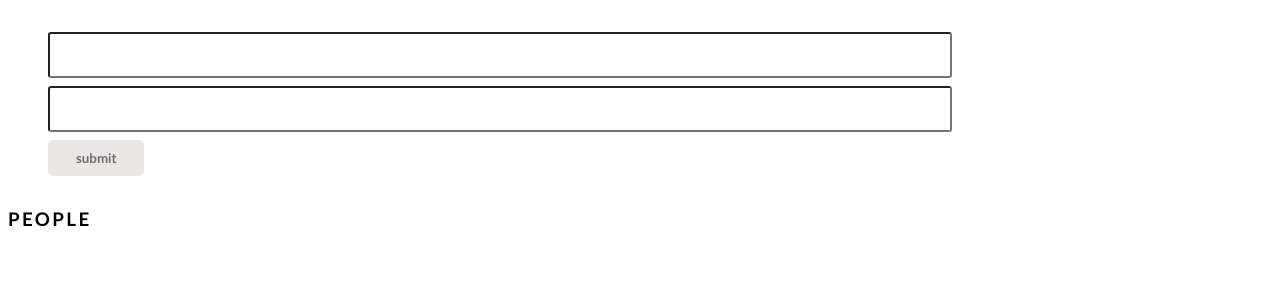
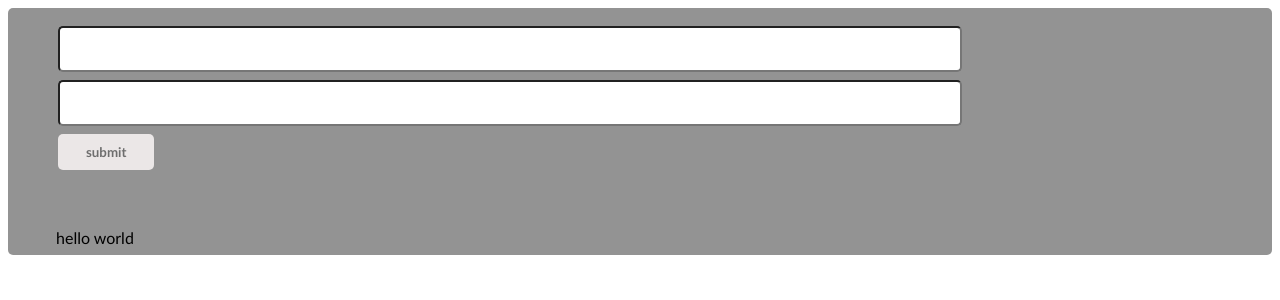
Before and after one commit to Milad64sh/second-tutorial, a React (Create React App) app: page / in a window 1280 px wide. Shown: the top 300 px of the page. Built offline with nearby package versions, Linux system fonts and the light colour scheme.

Commit message:
third commit

```diff
--- a/src/App.css
+++ b/src/App.css
@@ -2,9 +2,17 @@ body {
   font-family: 'Trebuchet MS', 'Lucida Sans Unicode', 'Lucida Grande',
     'Lucida Sans', Arial, sans-serif;
 }
+section {
+  background: #6e6e6ebe;
+  border-radius: 5px;
+}
 h1 {
   text-transform: uppercase;
   letter-spacing: 0.15rem;
+}
+p {
+  margin: 2.5rem;
+  padding: 0.5rem;
 }
 .btn {
   padding: 10px 28px;
@@ -26,12 +34,13 @@ h1 {
   cursor: pointer;
 }
 form {
-  margin: 2rem;
+  margin: 0.5rem 2rem;
+  padding: 10px;
 }
 input {
   width: 70vw;
   display: block;
   margin: 0.5rem;
-  border-radius: 3px;
+  border-radius: 5px;
   height: 40px;
 }
--- a/src/App.js
+++ b/src/App.js
@@ -2,55 +2,23 @@ import React, { Component } from 'react';
 import './App.css';
 
 class Form extends Component {
-  state = {
-    firstName: '',
-    lastName: '',
-    people: [],
-  };
-  handleChange = (event) => {
-    this.setState({
-      [event.target.name]: [event.target.value],
-    });
-  };
   handleSubmit = (e) => {
     e.preventDefault();
-    const firstName = this.state.firstName;
-    const lastName = this.state.lastName;
-    if (firstName.length > 0 && lastName.length > 0) {
-      const person = `${firstName} ${lastName} `;
-      this.setState({
-        people: [...this.state.people, person],
-        firstName: '',
-        lastName: '',
-      });
-    }
+    const name = this.refs.myName;
+    const nameValue = name.value;
+    const email = this.email.value;
   };
   render() {
     return (
       <section>
-        <article>
-          <form onSubmit={this.handleSubmit}>
-            <input
-              type='text'
-              name='firstName'
-              value={this.state.firstName}
-              onChange={this.handleChange}
-            />
-            <input
-              type='text'
-              name='lastName'
-              value={this.state.lastName}
-              onChange={this.handleChange}
-            />
-            <button className='btn' type='submit'>
-              submit
-            </button>
-          </form>
-        </article>
-        <article>
-          <h1>people</h1>
-          <div>{this.state.people}</div>
-        </article>
+        <form onSubmit={this.handleSubmit}>
+          <input type='text' ref='myName' />
+          <input type='email' ref={(email) => (this.email = email)} />
+          <button className='btn' type='submit'>
+            submit
+          </button>
+        </form>
+        <p>hello world</p>
       </section>
     );
   }
```
